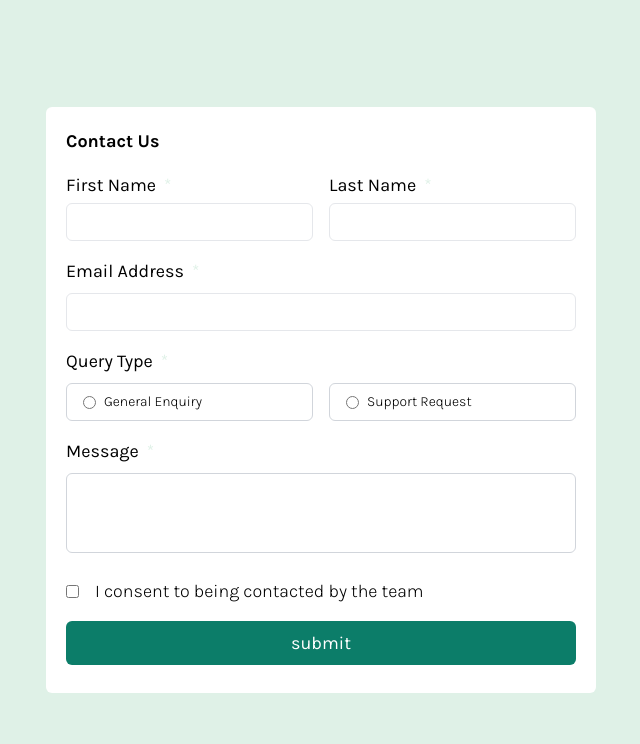
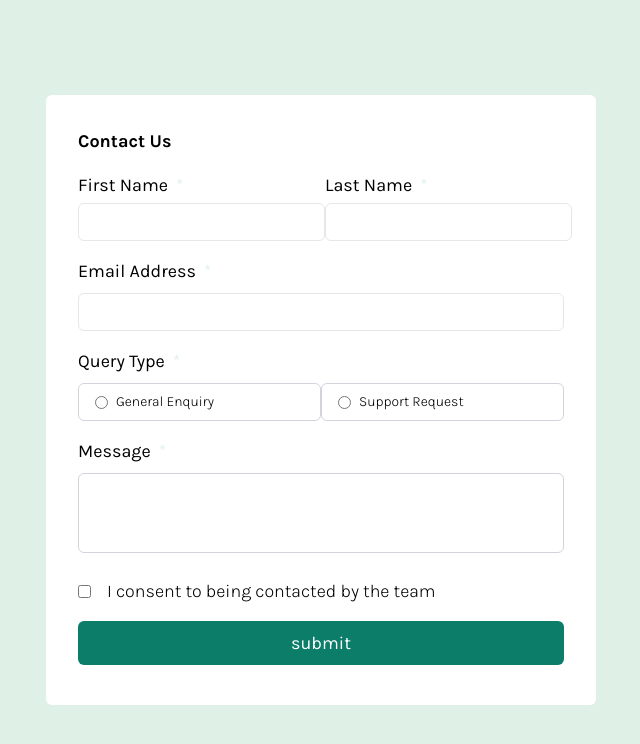
Before and after one commit to Descieux360/Form-exercise-, a website: page index.html in a window 1280 px wide. Shown: the whole page, without its empty margins (319-959 px from the left). Drawn offline with Linux system fonts and the light colour scheme.

Commit message:
resizing

```diff
--- a/index.html
+++ b/index.html
@@ -20,7 +20,7 @@
       <p>Thank's For completing the form we'll be in touch soon</p>
    </div>
 
-   <form class="container flex flex-col bg-white p-5 rounded-md space-y-4 mx-auto my-8  w-[550px] sm:w-[300px] lg:min-h-[750px] lg:min-w-[700px] lg:justify-between text-lg">
+   <form class="container flex flex-col bg-white p-8 rounded-md space-y-4 mx-auto my-8  w-[550px] sm:w-[300px] lg:min-h-[750px] lg:min-w-[700px] lg:justify-between text-lg">
       <h2 class="font-bold text-lg lg:text-2xl">Contact Us</h2>
 
       <!-- names  -->
```
Also changed, not shown: main.css.
